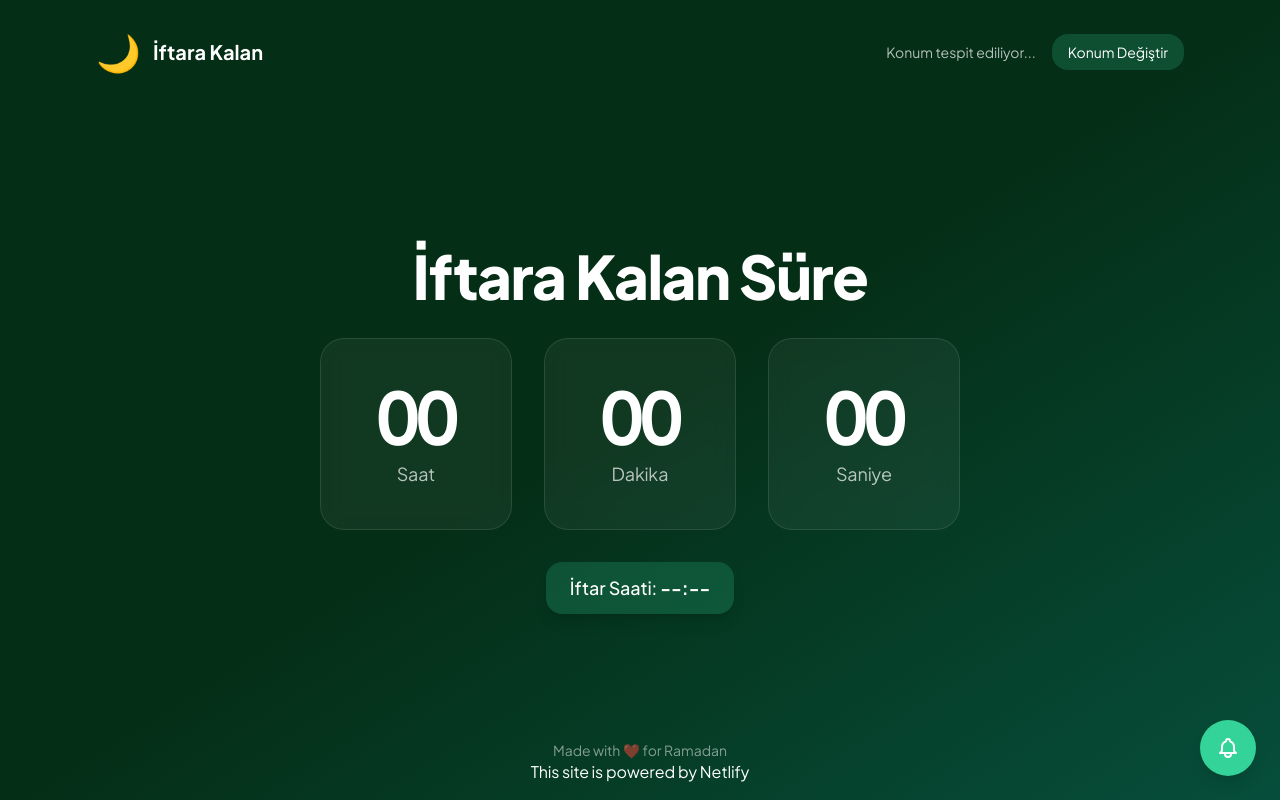
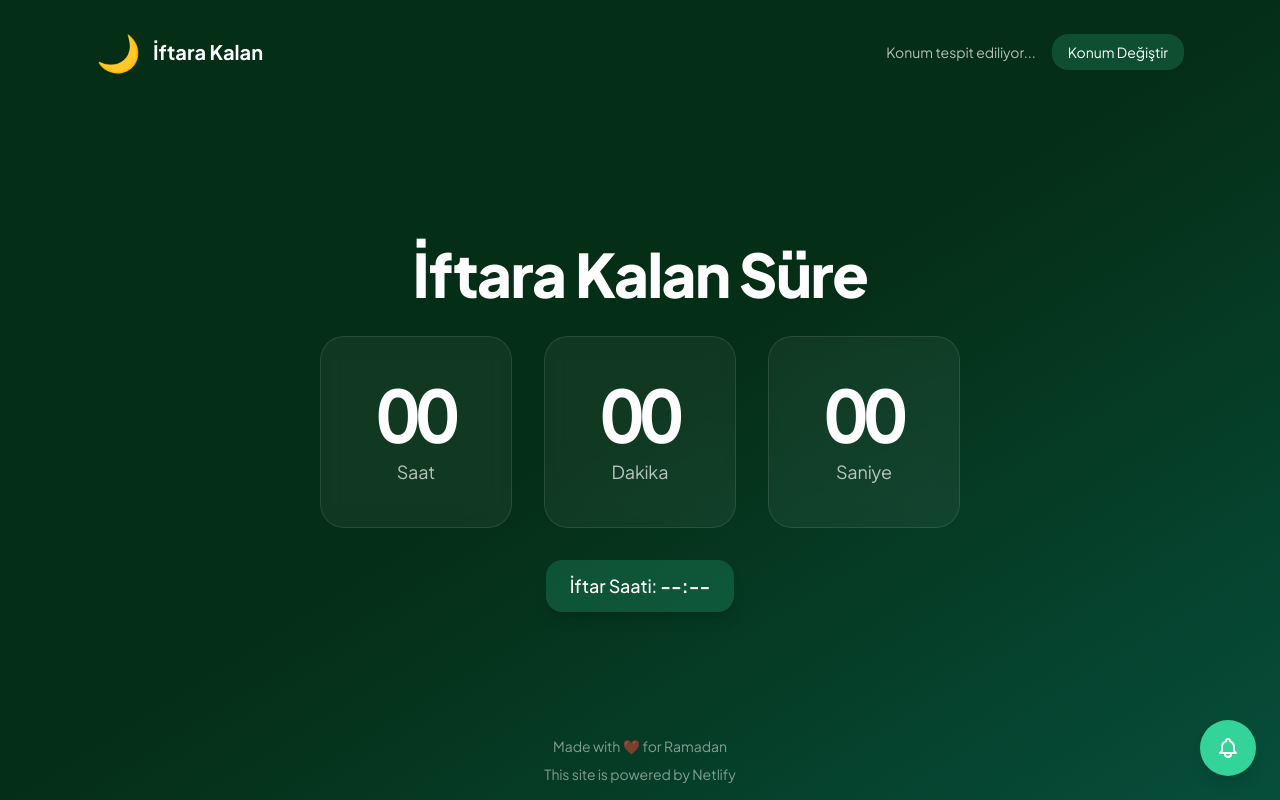
Before and after one commit to isousluer/iftarakalan, a website: page index.html in a window 1280 px wide. Drawn offline with nearby package versions, Linux system fonts and the light colour scheme.

```diff
--- a/index.html
+++ b/index.html
@@ -243,7 +243,7 @@
 			<!-- Footer -->
 			<footer class="w-full text-center p-4">
 				<p class="text-sm text-white/50">Made with ❤️ for Ramadan</p>
-				<p><a href="https://www.netlify.com" target="_blank" rel="noopener noreferrer"> This site is powered by Netlify </a></p>
+				<p class="text-sm text-white/50 mt-2"><a href="https://www.netlify.com" target="_blank" rel="noopener noreferrer"> This site is powered by Netlify </a></p>
 			</footer>
 		</div>
 
```
